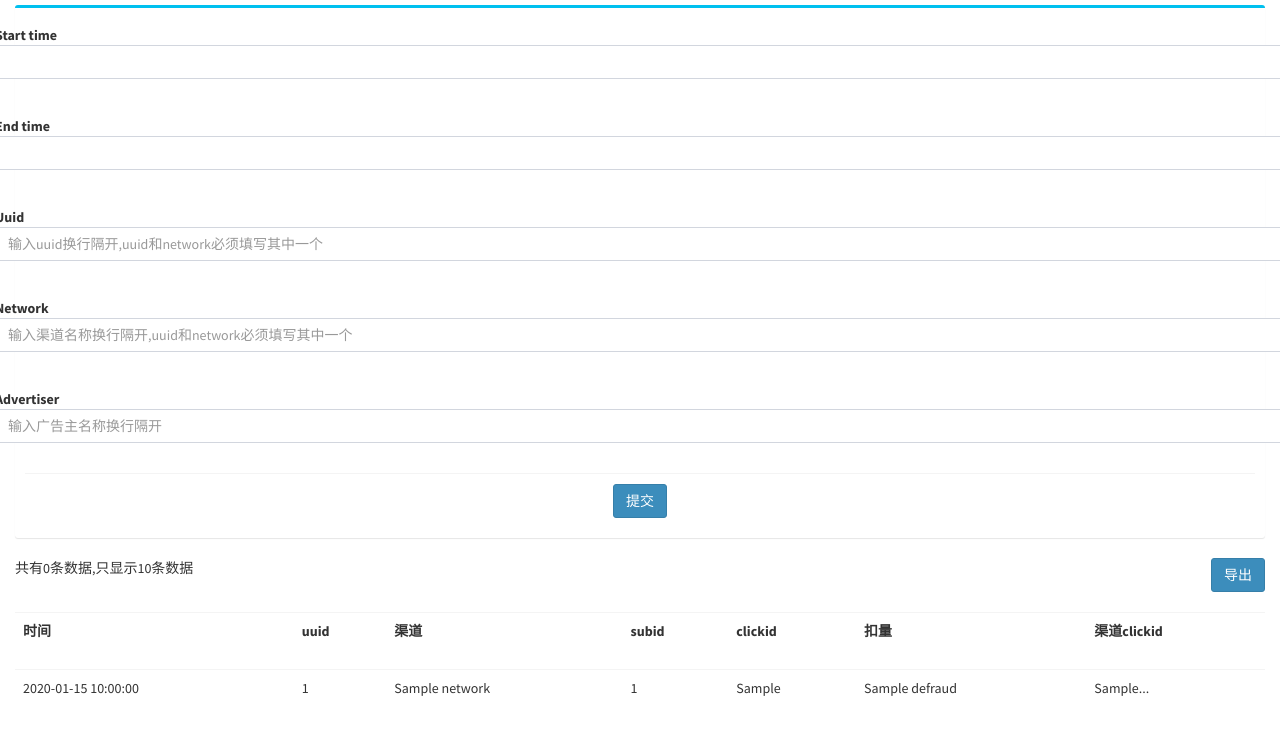
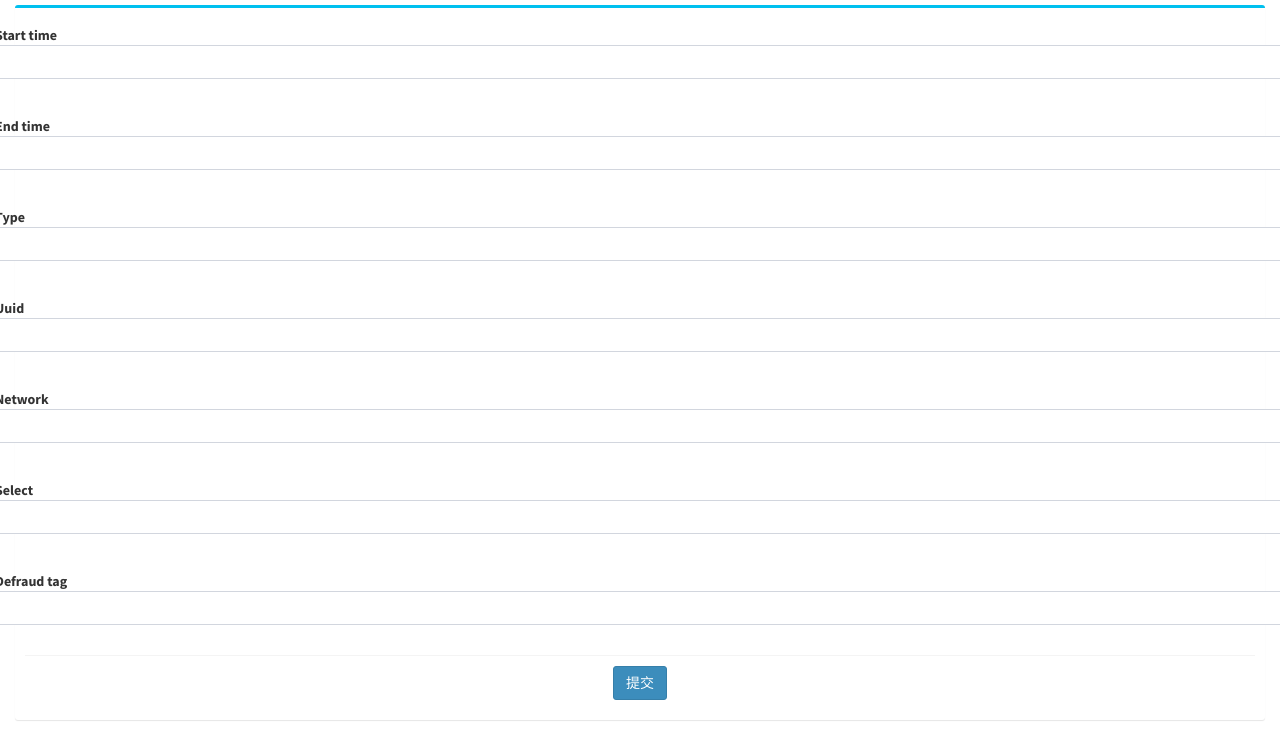
Before and after one commit to Similac/rubo, a Yii app: template views/redshift/index.php in a window 1280 px wide. Shown: the part 51-806 px from the top of the page. Before the commit the page ends 747 px from the top, so only its background shows below. Run offline with PHP 8.4 and a stand-in for Yii, Linux system fonts and the light colour scheme; the template is opened without the code that fills it: most values are stand-ins (such as "Sample title", 1, 10 or a date in 2020); form fields are guessed from the names that the template uses; some libraries are stand-ins or nearby versions.

Commit message:
2018-3-26

```diff
--- a/views/redshift/index.php
+++ b/views/redshift/index.php
@@ -5,21 +5,27 @@ use yii\bootstrap\ActiveForm;
 use yii\helpers\Html;
 use kartik\datetime\DateTimePicker;
 use yii\helpers\Url;
+use bootui\typeahead\Typeahead;
+use wbraganca\tagsinput\TagsinputWidget;
 AppAsset::register($this);
 
 ?>
-
+<style>
+  .bootstrap-tagsinput
+  {
+    width: 100%;
+  }
+</style>
 <!-- Main content -->
 <section class="content">
   <div class="row">
     <div class="col-md-12">
       <!-- Horizontal Form -->
       <div class="box box-info">
-
         <!-- form start -->
-
         <?php $form=ActiveForm::begin([
-
+            'enableAjaxValidation'=>true,
+            'validationUrl' => Url::to(['redshift/validation']),
             'options'=>[
               'id'=>'loadForm',
               'class'=>'form-horizontal',
@@ -32,16 +38,15 @@ AppAsset::register($this);
         <div class="box-body">
 
             <div class="form-group">
-
               <?= $form->field($model, 'start_time')->widget(DateTimePicker::classname(), [
-                   'options' => ['placeholder' => '每天的开始时间为00:00'],
                    'pluginOptions' => [
                       'format' => 'yyyy-mm-dd hh:ii',
                       'startDate' => '01-Mar-2014 12:00 AM',
                       'todayHighlight' => true,
                       'autoclose'=>true,
                       //'todayBtn'=>true,
-                       'minuteStep'=>60
+                      'minuteStep'=>30
+                      //'minView'=>'month'
                     ]
                ]);
               ?>
@@ -49,101 +54,110 @@ AppAsset::register($this);
 
             <div class="form-group">
               <?= $form->field($model, 'end_time')->widget(DateTimePicker::classname(), [
-                   'options' => ['placeholder' => '每天的结束时间为23:00'],
                    'pluginOptions' => [
                        'format' => 'yyyy-mm-dd hh:ii',
                        'startDate' => '01-Mar-2014 12:00 AM',
                        'todayHighlight' => true,
                        'autoclose'=>true,
                        //'todayBtn'=>true,
-                       'minuteStep'=>60,
+                       'minuteStep'=>30,
+                       //'minView'=>'month'
                      ]
                ]);
               ?>
-
             </div>
 
             <div class="form-group">
-              <?= $form->field($model,'uuid')->textInput([
-                'class'=>'form-control',
-                'placeholder'=>'输入uuid换行隔开,uuid和network必须填写其中一个',
-                'id'=>'uuid'
+              <?php $model->type=0;?>
+              <?= $form->field($model,'type')->inline()->radioList([
+                '0'=>'uuid维度',
+                '1'=>'advertiser维度'
               ])?>
             </div>
 
+            <div class="form-group" id="uuid">
+              <?= $form->field($model, 'uuid')->widget(TagsinputWidget::classname(), [
+                  'clientOptions' => [
+                      'trimValue' => true,
+                      'allowDuplicates' => false
+                  ]
+              ]) ?>
+            </div>
+
+            <div class="form-group" id="network">
+              <?= $form->field($model, 'network')->widget(TagsinputWidget::classname(), [
+                  'clientOptions' => [
+                      'trimValue' => true,
+                      'allowDuplicates' => false
+                  ]
+              ]) ?>
+            </div>
+
+            <div class="form-group" id="advertiser" style="display:none">
+            <?= $form->field($model, 'advertiser')
+              ->widget(Typeahead::className(),[
+                      'source' => $advertisers,
+                      'limit' => 10,
+                      'scrollable' => true,
+                      //'addon' => ['prepend' => 'Autocomplete'],
+            ]) ?>
+            </div>
+
             <div class="form-group">
-              <?= $form->field($model,'network')->textInput([
-                'class'=>'form-control',
-                'placeholder'=>'输入渠道名称换行隔开,uuid和network必须填写其中一个',
-                'id'=>'uuid'
-              ])?>
+            <?= $form->field($model, 'select')->inline()->checkboxList([
+              '0'=>'cti',
+              '1'=>'channel_manager',
+              '2'=>'click_timestamp',
+              '3'=>'install_timestamp',
+              '4'=>'click_ip',
+              '5'=>'click_date',
+              '6'=>'install_date',
+            ]);?>
             </div>
+
             <div class="form-group">
-              <?= $form->field($model,'advertiser')->textInput([
-                'class'=>'form-control',
-                'placeholder'=>'输入广告主名称换行隔开',
-                'id'=>'uuid'
-              ])?>
+            <?php $model->defraud_tag='1';?>
+            <?= $form->field($model, 'defraud_tag')->dropdownList([
+              '0'=>'扣量前',
+              '1'=>'扣量后',
+            ]);?>
             </div>
 
             <div class="box-footer">
-
               <?= Html::submitButton('提交',[
                 'class'=>'btn btn-primary center-block',
                 'id'=>'btn'
               ])?>
-          </div><!-- /.box-footer -->
-
+            </div>
+          <!-- /.box-footer -->
         <?php ActiveForm::end();?>
         </div><!-- /.box -->
       </div>
-  <div class="box-body table-responsive no-padding">
-    <table class="table table-hover" style="border-collapse:separate; border-spacing:0px 20px;">
-      共有<?php echo isset($count[0]['count'])?$count[0]['count']:'0';?>条数据,只显示10条数据
-      <?php if(!empty($data)):?>
-      <a class="btn btn-primary pull-right" href="<?php echo Url::to(['redshift/export','start_time'=>$start_time,'end_time'=>$end_time,'uuid'=>$uuid],true)?>">导出</a>
-      <?php endif;?>
-      <tr>
-        <th>时间</th>
-        <th>uuid</th>
-        <th>渠道</th>
-        <th>subid</th>
-        <th>clickid</th>
-        <th>扣量</th>
-        <th>渠道clickid</th>
-      </tr>
-      <?php if(!empty($data)):?>
-      <?php foreach ($data as $v):?>
-        <tr>
-          <td><?php echo $v['received_date'];?></td>
-          <td><?php echo $v['uuid'];?></td>
-          <td><?php echo $v['network'];?></td>
-          <td><?php echo $v['mb_subid'];?></td>
-          <td><?php echo $v['p3'];?></td>
-          <td><?php echo $v['defraud'];?></td>
-          <td><?php echo substr($v['mb_af_1'], 0,15).'...';?></td>
-        </tr>
-      <?php endforeach;?>
-      <?php else:?>
-      <tr><td>数据为空</td></tr>
-    <?php endif;?>
-    </table>
+    </div>
   </div>
 </section>
 <?php
+$uuid=$model->uuid='';
 $js=<<<js
+
+$('input:radio[name="Redshift[type]"]').click(function(){
+  if($(this).val()==1)
+  {
+    $("#uuid").hide();
+    $("#network").hide();
+    $("#advertiser").show();
+
+  }
+  else
+  {
+    $("#advertiser").hide();
+    $("#uuid").show();
+    $("#network").show();
+  }
+})
+
 // $(document).on('beforeSubmit', 'form#loadForm', function () {
-//     // if($("#uuid").val()=='' && $("#network").val()=='')
-//     // {
-//     //   swal({
-//     //         title: '<small style="color:red">uuid和network必须填写其中一个</small>',
-//     //         text: '3秒后自动关闭',
-//     //         //type: 'info',
-//     //         timer:3000,
-//     //
-//     //       })
-//     //   return false;
-//     // }
+
 //     var form = $(this);
 //     $('#btn').attr('disabled',"true").text("Loaing....");
 
@@ -161,6 +175,7 @@ $js=<<<js
 //             timer:3000,
 
 //           })
+
 
 //         }
 //         else{
```
Lines whose indentation alone changed are shown as unchanged.
